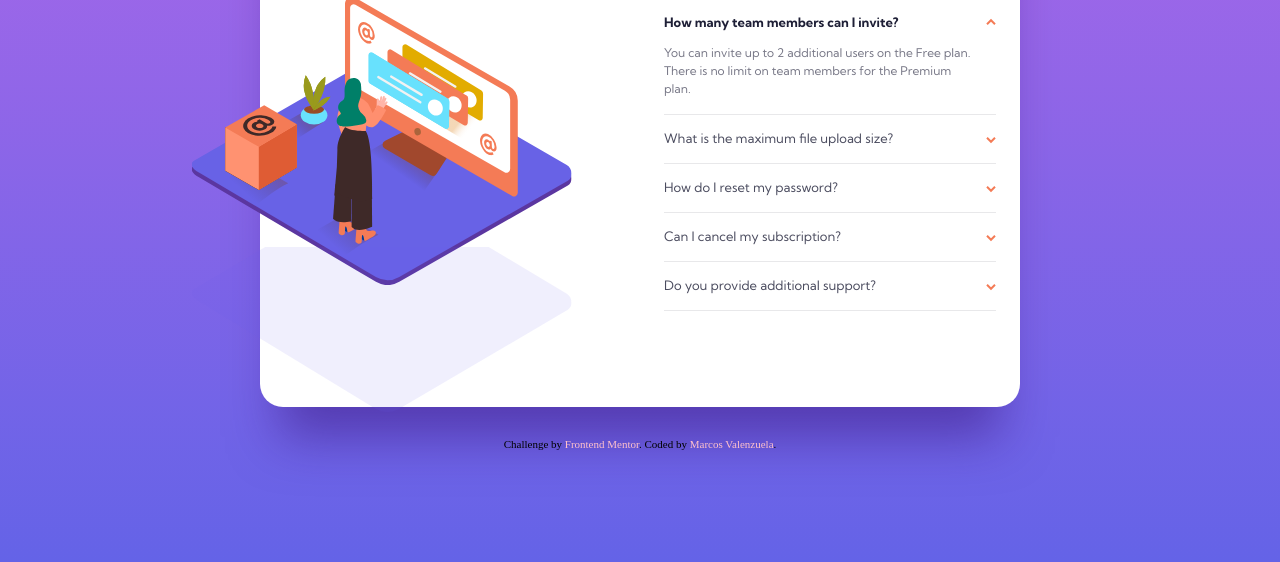
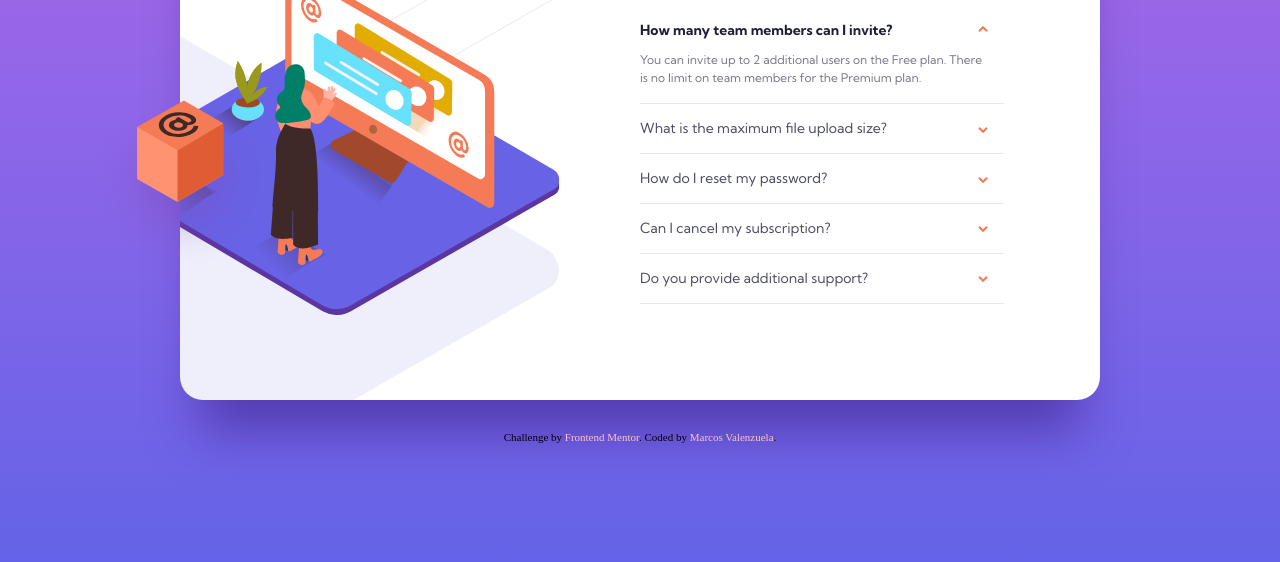
Before and after one commit to Dantalian5/faq-accordion-card-main, a website built with Parcel: page src/index.html in a window 1280 px wide. Shown: the part 238-800 px from the top of the page. Built offline with nearby package versions, Linux system fonts and the light colour scheme.

Commit message:
fix desktop layout

```diff
--- a/src/assets/style/_base.scss
+++ b/src/assets/style/_base.scss
@@ -4,6 +4,9 @@
 }
 .attribution a {
 	color: pink;
+}
+:root {
+	--margin-inline: max(1.5rem, 6%);
 }
 body {
 	min-height: 100vh;
@@ -14,6 +17,7 @@ body {
 	align-items: center;
 	justify-content: center;
 	padding-block: 2.5rem;
+	padding-inline: var(--margin-inline);
 }
 footer {
 	margin-top: 2rem;
--- a/src/assets/style/_layout.scss
+++ b/src/assets/style/_layout.scss
@@ -1,8 +1,6 @@
 .container {
-	margin-inline: 1.5rem;
-	//padding-inline: max(1.5rem, 6%);
-
-	padding-block: 0 3rem;
+	max-width: 57.5rem;
+	padding-block: 0rem 3rem;
 	border-radius: 1.4375rem;
 	background: #fff;
 	box-shadow: 0px 50px 50px -20px rgba(53, 18, 122, 0.5);
@@ -12,18 +10,19 @@
 	flex-flow: row wrap;
 	align-items: stretch;
 	&__img {
-		margin-top: 37%;
+		margin-top: 32%;
 		flex: 1 1 250px;
 	}
 	&__faq {
 		width: 100%;
-		padding-inline: 1.5rem;
+		padding-inline: max(1.5rem, 7%);
 		flex: 1 1 250px;
 	}
 }
 
-@media (min-width: calc(31.25rem + 1.5rem * 2)) {
+@media (min-width: calc(31.25rem + 12vw)) {
 	.container {
+		width: 100%;
 		margin-top: 0;
 		padding-block: 0;
 		&__img {
@@ -31,7 +30,7 @@
 			margin-top: 0;
 		}
 		&__faq {
-			padding-inline: 1.5rem;
+			padding-inline: 0 min(6rem, 10.5%);
 		}
 	}
 }
--- a/src/assets/style/_modules.scss
+++ b/src/assets/style/_modules.scss
@@ -28,22 +28,34 @@ $ff-kumbh: "Kumbh Sans", sans-serif;
 }
 .img {
 	position: relative;
-	&__base {
-		display: block;
+	&__base--wrapper {
+		position: absolute;
 		width: 72.5%;
-		position: absolute;
 		bottom: 0;
 		left: 50%;
 		transform: translate(-50%, -17%);
+		z-index: 20;
+	}
+	&__base {
+		display: block;
+		max-width: 100%;
+		width: 100%;
+	}
+	&__shadow--wrapper {
+		position: absolute;
+		width: 72.5%;
+		bottom: 0;
+		left: 50%;
+		transform: translate(-50%, 0%);
+		z-index: 10;
 	}
 	&__shadow {
 		display: block;
-		width: 72.5%;
-		position: absolute;
-		//bottom: 40%;
-		bottom: 0;
-		left: 50%;
-		transform: translate(-50%, 0%);
+		max-width: 100%;
+		width: 100%;
+	}
+	&__box {
+		display: none;
 	}
 }
 
@@ -87,21 +99,48 @@ $ff-kumbh: "Kumbh Sans", sans-serif;
 	}
 }
 
-@media (min-width: calc(31.25rem + 1.5rem * 2)) {
+@media (min-width: calc(31.25rem + 12vw)) {
+	.faq-title {
+		font-size: 0.875rem;
+	}
 	.img {
+		&__base--wrapper {
+			width: 100%;
+			bottom: auto;
+			top: 50%;
+			left: 0%;
+			transform: translate(0%, -50%);
+			overflow: hidden;
+		}
 		&__base {
+			transform: translate(-17.5%, 0%);
+		}
+		&__shadow--wrapper {
 			width: 100%;
 			bottom: auto;
 			top: 50%;
 			left: 0;
-			transform: translate(-18%, -50%);
+			transform: translate(0%, -50%);
+			height: 100%;
+			max-height: 100%;
+			overflow: hidden;
 		}
 		&__shadow {
-			width: 100%;
-			bottom: auto;
-			top: 70%;
-			left: 0;
-			transform: translate(-18%, 0%);
+			width: 200%;
+			max-width: none;
+			position: absolute;
+			top: 50%;
+			right: 17.5%;
+			transform: translate(0, -57%);
+		}
+		&__box {
+			width: 40%;
+			display: block;
+			position: absolute;
+			top: 59%;
+			left: -20%;
+			transform: translate(0, -50%);
+			z-index: 30;
 		}
 	}
 	.faq {
@@ -109,5 +148,10 @@ $ff-kumbh: "Kumbh Sans", sans-serif;
 		&__title {
 			margin-inline: 0;
 		}
+		&__item {
+			&__cta {
+				padding-right: 1rem;
+			}
+		}
 	}
 }
--- a/src/index.html
+++ b/src/index.html
@@ -24,15 +24,36 @@
 	<body>
 		<main class="container">
 			<div class="container__img img">
+				<div class="img__base--wrapper">
+					<picture>
+						<source
+							media="(min-width: calc(31.25rem + 12vw))"
+							srcset="assets/images/illustration-woman-online-desktop.svg"
+						/>
 						<img
 							class="img__base"
 							src="assets/images/illustration-woman-online-mobile.svg"
 							alt="ilustration of a person buyn"
 						/>
+					</picture>
+				</div>
+				<div class="img__shadow--wrapper">
+					<picture>
+						<source
+							media="(min-width: calc(31.25rem + 12vw))"
+							srcset="assets/images/bg-pattern-desktop.svg"
+						/>
 						<img
 							class="img__shadow"
 							src="assets/images/bg-pattern-mobile.svg"
 							alt="a shadow"
+						/>
+					</picture>
+				</div>
+				<img
+					class="img__box"
+					src="assets/images/illustration-box-desktop.svg"
+					alt="box ilustration"
 				/>
 			</div>
 			<div class="container__faq faq">
```
Lines whose indentation alone changed are shown as unchanged.
